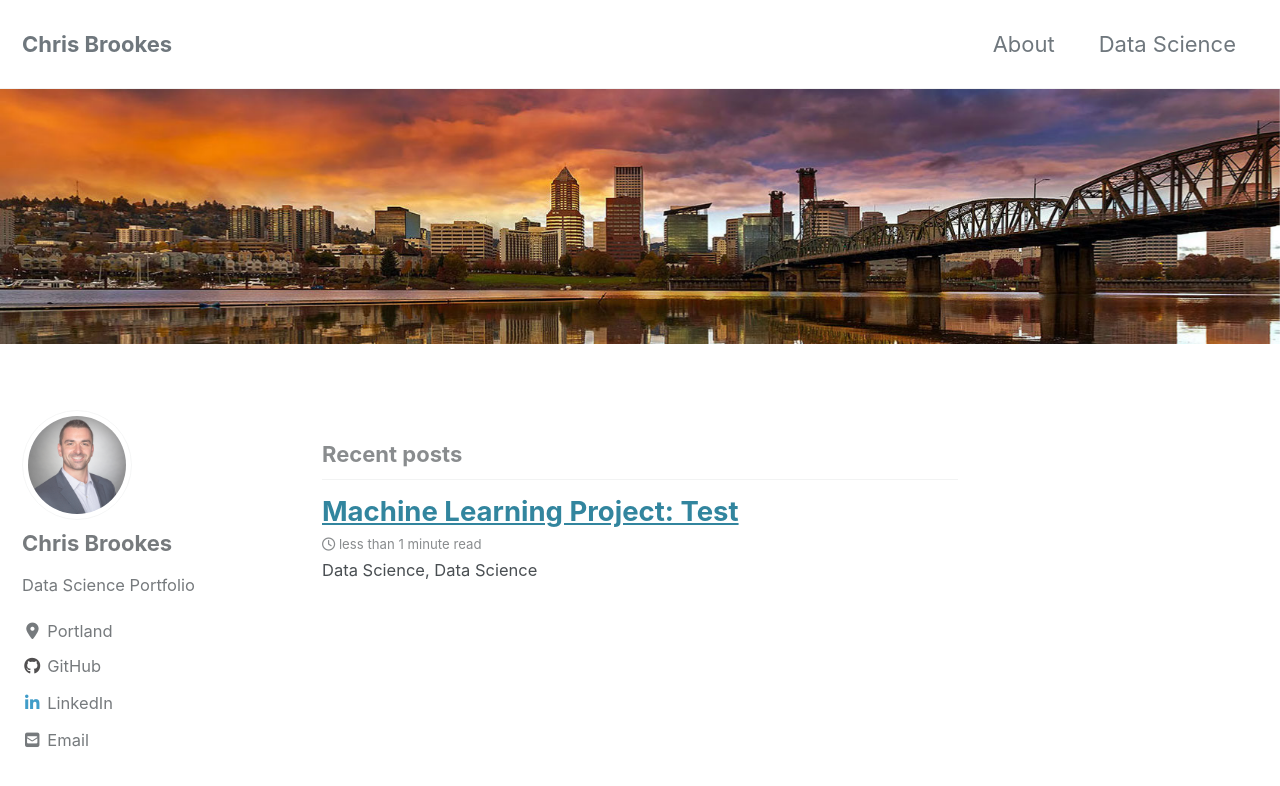
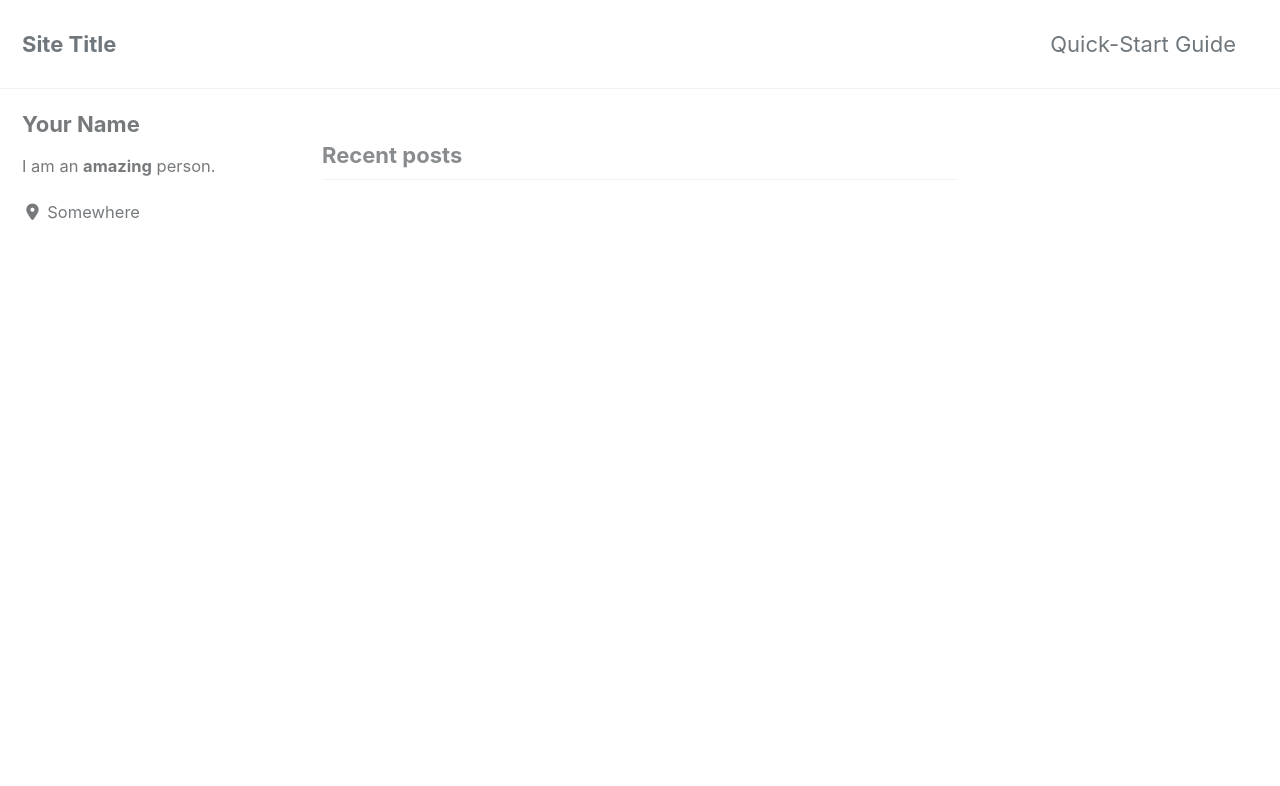
Before and after one commit to Sekoorb/sekoorb.github.io, a Jekyll site: the page built from index.html, in a window 1280 px wide and 900 px high. Shown: the top 786 px of the window. Built offline with Jekyll 4.4.1, drawn with Linux system fonts in a browser that asks for light colours; cached includes are drawn as plain includes; nearby versions of some CDN libraries; the list of posts is cut into pages by our own code; some of the changed text lies outside the part shown.

Commit message:
Restart with new

```diff
--- a/_config.yml
+++ b/_config.yml
@@ -16,13 +16,13 @@ minimal_mistakes_skin    : "default" # "air", "aqua", "contrast", "dark", "dirt"
 
 # Site Settings
 locale                   : "en-US"
-title                    : "Chris Brookes"
+title                    : "Site Title"
 title_separator          : "-"
 subtitle                 : # site tagline that appears below site title in masthead
-name                     : "Chris Brookes"
-description              : "Data Science Portfolio"
-url                      : #"https//:sekoorb.github.io"
-baseurl                  : #"/data-science/"
+name                     : "Your Name"
+description              : "An amazing website."
+url                      : # the base hostname & protocol for your site e.g. "https://mmistakes.github.io"
+baseurl                  : # the subpath of your site, e.g. "/blog"
 repository               : # GitHub username/repo-name e.g. "mmistakes/minimal-mistakes"
 teaser                   : # path of fallback teaser image, e.g. "/assets/images/500x300.png"
 logo                     : # path of logo image to display in the masthead, e.g. "/assets/images/88x88.png"
@@ -107,15 +107,15 @@ analytics:
 
 # Site Author
 author:
-  name             : "Chris Brookes"
-  avatar           : "images/headshot.jpeg"
-  bio              : "Data Science Portfolio"
-  location         : "Portland"
-  email            : cbrookes0927@gmail.com
+  name             : "Your Name"
+  avatar           : # path of avatar image, e.g. "/assets/images/bio-photo.jpg"
+  bio              : "I am an **amazing** person."
+  location         : "Somewhere"
+  email            :
   links:
     - label: "Email"
       icon: "fas fa-fw fa-envelope-square"
-      #url: "yourname@email.com"
+      # url: mailto:your.name@email.com
     - label: "Website"
       icon: "fas fa-fw fa-link"
       # url: "https://your-website.com"
@@ -124,13 +124,13 @@ author:
       # url: "https://twitter.com/"
     - label: "Facebook"
       icon: "fab fa-fw fa-facebook-square"
-      #url: "https://facebook.com/"
+      # url: "https://facebook.com/"
     - label: "GitHub"
       icon: "fab fa-fw fa-github"
-      url: "https://github.com/Sekoorb"
-    - label: "LinkedIn"
-      icon: "fab fa-fw fa-linkedin-in"
-      url: "https://www.linkedin.com/in/chrismbrookes/"
+      # url: "https://github.com/"
+    - label: "Instagram"
+      icon: "fab fa-fw fa-instagram"
+      # url: "https://instagram.com/"
 
 # Site Footer
 footer:
@@ -289,14 +289,6 @@ defaults:
       layout: single
       author_profile: true
       read_time: true
-      comments: true
+      comments: # true
       share: true
       related: true
-
-  # _pages
-  - scope:
-      path: ""
-      type: pages
-    values:
-      layout: single
-      author_porfile: true
--- a/_data/navigation.yml
+++ b/_data/navigation.yml
@@ -1,9 +1,7 @@
 # main links
 main:
-  - title: "About"
-    url: /about/
-  - title: "Data Science"
-    url: /data-science/
+  - title: "Quick-Start Guide"
+    url: https://mmistakes.github.io/minimal-mistakes/docs/quick-start-guide/
   # - title: "About"
   #   url: https://mmistakes.github.io/minimal-mistakes/about/
   # - title: "Sample Posts"
--- a/_includes/scripts.html
+++ b/_includes/scripts.html
@@ -37,9 +37,3 @@
     <script src="{{ script_path }}"></script>
   {% endfor %}
 {% endif %}
-
-{% if page.mathjax %}
-<script type="text/javascript" async
-  src="https://cdn.mathjax.org/mathjax/latest/MathJax.js?config=TeX-MML-AM_CHTML">
-</script>
-{% endif %}
--- a/index.html
+++ b/index.html
@@ -1,6 +1,4 @@
 ---
 layout: home
 author_profile: true
-header:
-    image: "/images/waterfrontreflective.jpg"
 ---
```
Also changed, not shown: _pages/404.md (deleted, +0 -17 lines), _pages/about.md (deleted, +0 -8 lines), _pages/data-science.md (deleted, +0 -19 lines), _posts/2019-12-21-test.md (deleted, +0 -58 lines), _pages/tag.md (deleted), images/data-sciencenetwork.jpg (deleted), images/headshot.jpeg (deleted), images/waterfrontreflective.jpg (deleted), screenshot-layouts.png (added), screenshot.png (added), 4 other files.
